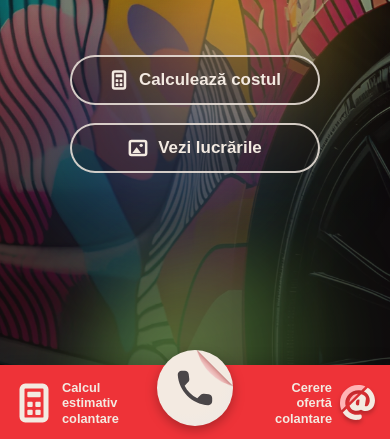
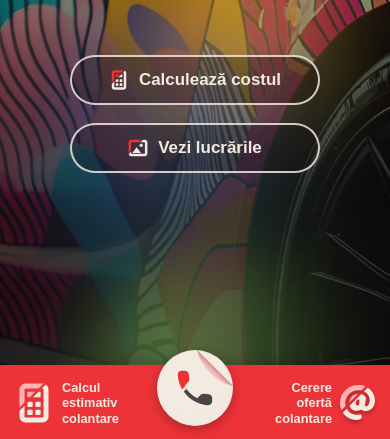
Before and after one commit to DianaDaraban/b360-website, a Next.js app: page / in a window 390 px wide. Shown: the part 403-842 px from the top of the page. Built offline with nearby package versions, Linux system fonts and the light colour scheme; no server answers; a web font is replaced by a local one.

Commit message:
Diagonal-cut icons (red corner, gap, text-coloured rest) like the Figma icon generator
- phone, calculator, gallery, window and print drawn twice and clipped on x + y = 95 with a gap
- on the red bottom bar the corner piece is light pink; phone no longer forced all-red

```diff
--- a/app/contact/contact.module.css
+++ b/app/contact/contact.module.css
@@ -35,7 +35,6 @@
     color: var(--ink-strong);
     box-shadow: 0 4px 10px rgb(0 0 0 / 0.25);
 }
-.channels li:first-child .channelIcon { color: var(--red); }
 .channelText { display: grid; min-width: 0; }
 .channelText small { font-size: 0.75rem; font-weight: 700; letter-spacing: 0.1em; text-transform: uppercase; color: rgb(243 234 225 / 0.7); }
 .channelText strong { font: 700 clamp(1.05rem, 4.2vw, 1.25rem)/1.3 var(--font-head); color: var(--cream); overflow-wrap: anywhere; }
--- a/components/BottomBar.module.css
+++ b/components/BottomBar.module.css
@@ -28,6 +28,8 @@
 .at { flex: none; max-width: none !important; --red: #ffb3b5; color: var(--white); filter: drop-shadow(0 3px 2px rgb(0 0 0 / 0.25)); }
 .home { gap: 6px; font-size: 1.2rem; font-family: var(--font-head); }
 .home svg { --red: var(--white); }
+/* cut icons on the red bar: the corner piece in light pink, like the split @ */
+.side svg { --red: #ffb3b5; }
 
 /* The white sticker rises above the bar, corner peeling */
 .phone {
--- a/components/ContactCta.module.css
+++ b/components/ContactCta.module.css
@@ -51,7 +51,6 @@
     box-shadow: 0 0 0 1px rgb(238 51 56 / 0.35), 0 8px 18px rgb(80 20 20 / 0.18);
     transition: --c 0.45s, --lift 0.45s, box-shadow 0.3s, translate 0.35s var(--ease-out);
 }
-.actions li:first-child .icon { color: var(--red); }
 .action:hover .icon { --c: 40px; --lift: 114deg; translate: 0 -3px; box-shadow: 0 0 0 1px rgb(238 51 56 / 0.35), 0 12px 24px rgb(80 20 20 / 0.24); }
 .action:hover > span:last-child { color: var(--red); }
 @media (min-width: 768px) { .icon { width: 76px; height: 76px; } .actions { gap: 32px; } }
--- a/components/Footer.module.css
+++ b/components/Footer.module.css
@@ -10,7 +10,6 @@
 .contact a { display: inline-flex; align-items: center; gap: 10px; font-weight: 600; color: var(--cream); }
 /* Figma contact icons: cream outline with the red piece; the phone is all red */
 .contact svg { flex: none; color: var(--cream); }
-.contact a:first-child svg { color: var(--red); }
 
 .links {
     list-style: none;
--- a/components/Icon.tsx
+++ b/components/Icon.tsx
@@ -1,3 +1,4 @@
+import { useId } from "react"
 import type { IconName } from "@/lib/site"
 
 // Icons exported from the Figma file. The grey parts (#505050 in Figma) use currentColor and the
@@ -93,8 +94,26 @@ const icons: Record<IconName, { box: string; node: React.ReactNode }> = {
     },
 }
 
+// Icons cut on the diagonal (the B360 icon style, from the Figma script): the glyph is drawn twice,
+// the top-left corner (x + y < 90) in red, the rest in the text colour (x + y > 100), with a 10-unit
+// empty strip between them. Same geometry as the generator: cut at 95, half-gap 5, 120 x 120 box.
+const CUT = new Set<IconName>(["phone", "calculator", "gallery", "store", "printer"])
+
 export function Icon({ name, size = 24, className }: { name: IconName; size?: number; className?: string }) {
     const { box, node } = icons[name]
+    const id = useId().replace(/:/g, "")
+    if (CUT.has(name)) {
+        return (
+            <svg viewBox={box} width={size} height={size} className={className} aria-hidden="true" focusable="false">
+                <defs>
+                    <clipPath id={`${id}r`}><polygon points="-200,-200 290,-200 -200,290" /></clipPath>
+                    <clipPath id={`${id}g`}><polygon points="300,-200 400,-200 400,400 -200,400 -200,300" /></clipPath>
+                </defs>
+                <g clipPath={`url(#${id}r)`} style={{ color: "var(--red)" }}>{node}</g>
+                <g clipPath={`url(#${id}g)`}>{node}</g>
+            </svg>
+        )
+    }
     return (
         <svg viewBox={box} width={size} height={size} className={className} aria-hidden="true" focusable="false">
             {node}
```
